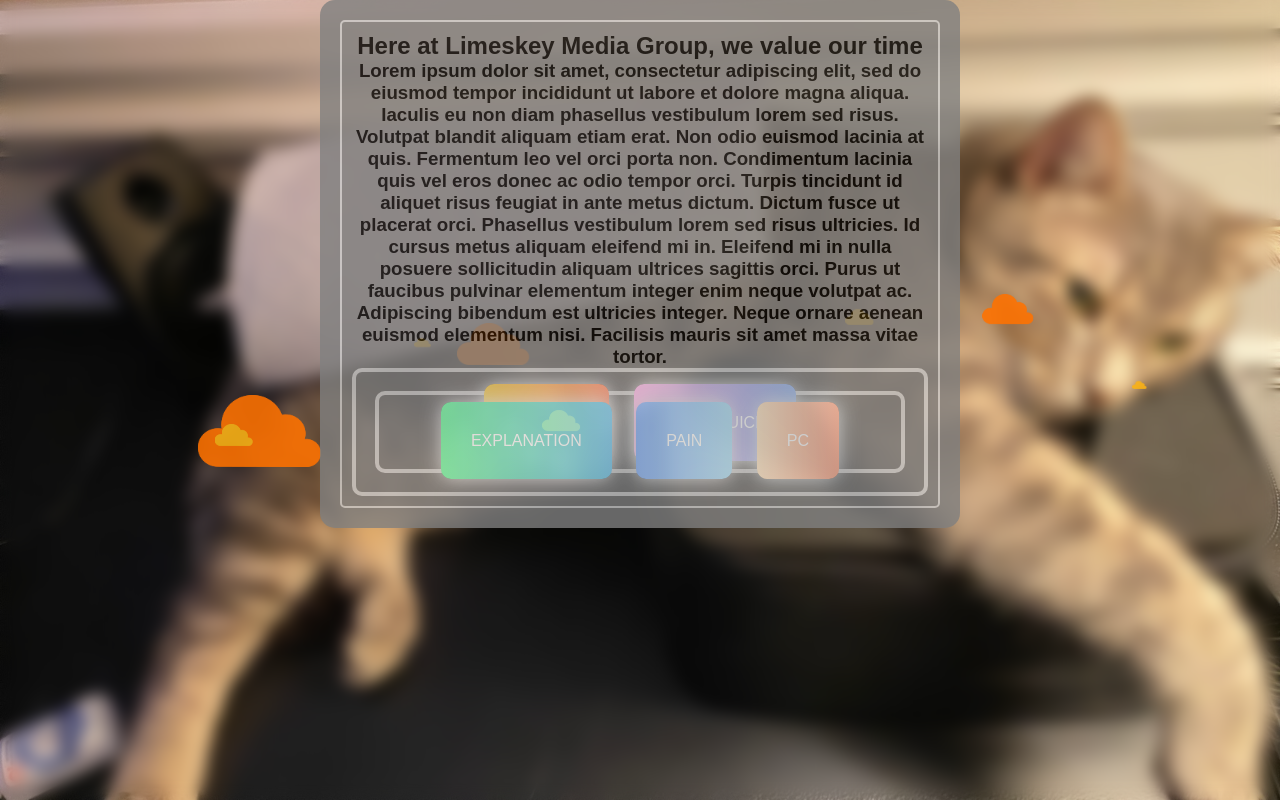
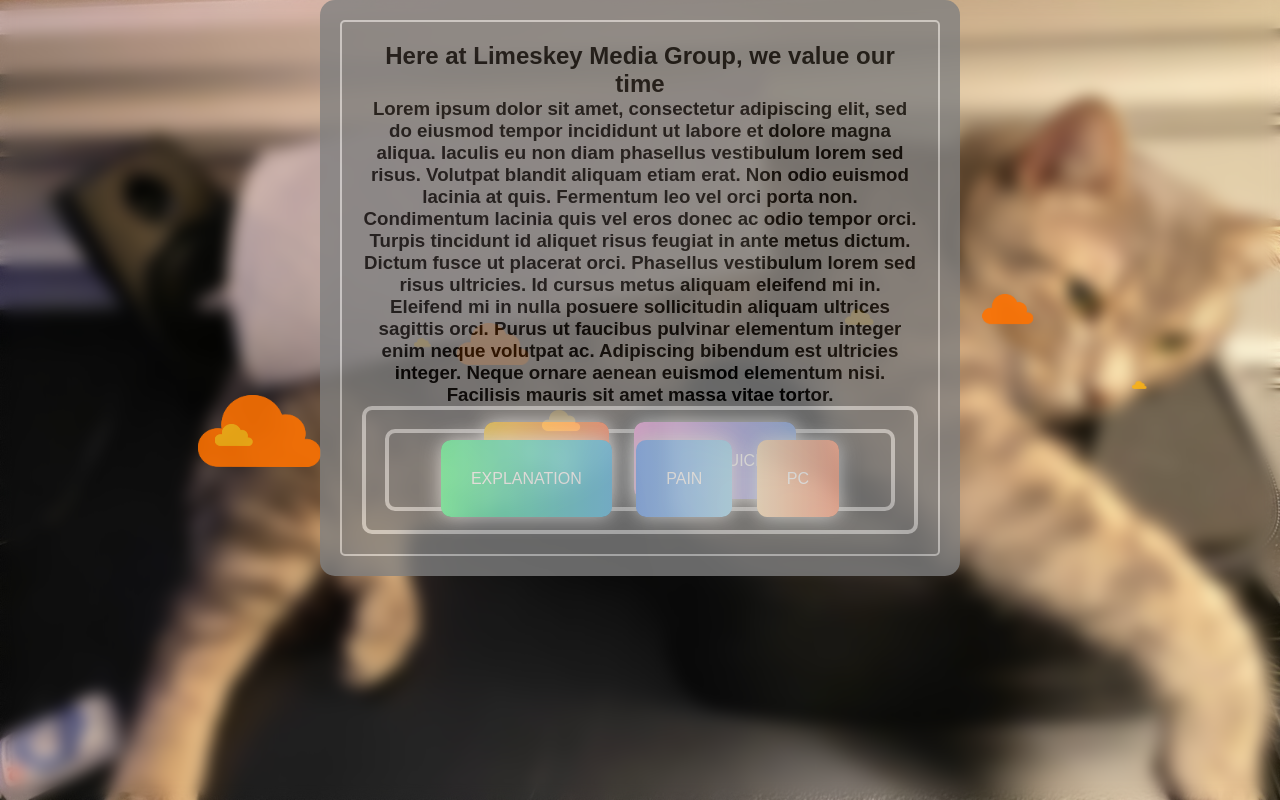
Before and after one commit to LimesKey/limeskey.com, a SvelteKit app: page / in a window 1280 px wide. Built offline with nearby package versions, Linux system fonts and the light colour scheme.

Commit message:
Update +page.svelte

```diff
--- a/src/routes/+page.svelte
+++ b/src/routes/+page.svelte
@@ -30,12 +30,13 @@
 	<main>
 		<style>
 			.main {
-					display: flex;
+					display: grid;
+
 					min-height: 100vh;
 					min-height: 100vw;
-					justify-content: center;
-					align-items: center;
-					place-content: center;
+					justify-content:center;
+					align-items:center;
+					margin: auto;
 				}
 		</style>
 
@@ -43,15 +44,15 @@
 			<style>
 				.home {
 					display: flex;
+					justify-content:center;
+					align-items:center;
 					background-color: gray;
 					border-radius: 15px;
 					opacity: 0.8;
 					padding: 20px;
 					max-width: 50%;
-
 					margin: auto;
-					margin-left: auto;
-					margin-right: auto;
+					position: relative;
 				}
 			</style>
 
@@ -63,7 +64,6 @@
 						border: 2px solid #ccc;
 						border-radius: 5px;
 						overflow-wrap: break-word;
-						padding: 10px;
 					}
 				</style>
 				<h2>Here at Limeskey Media Group, we value our time</h2>
```
